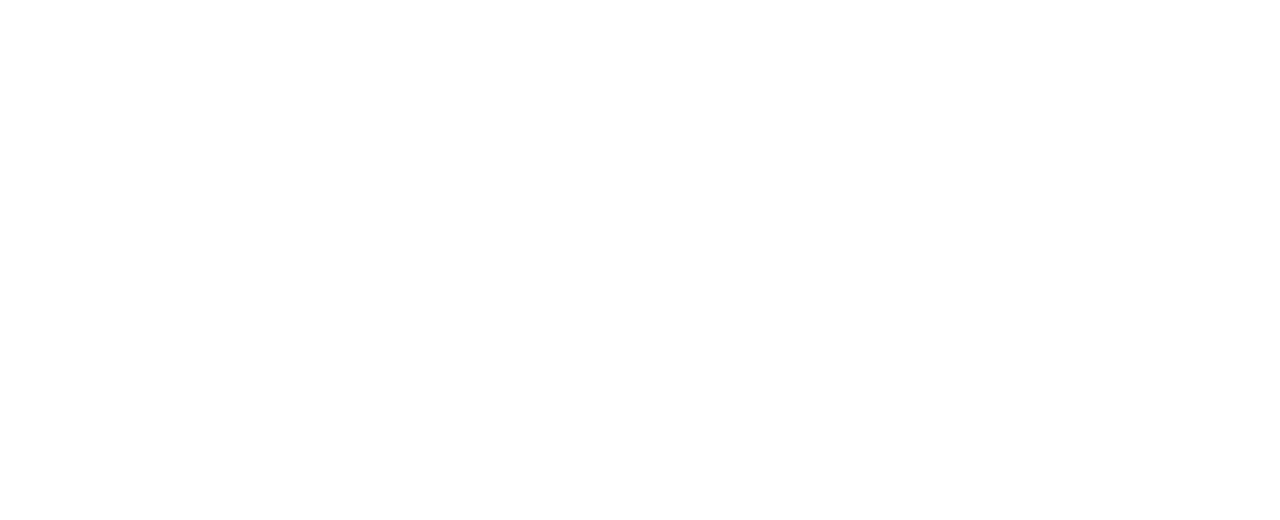
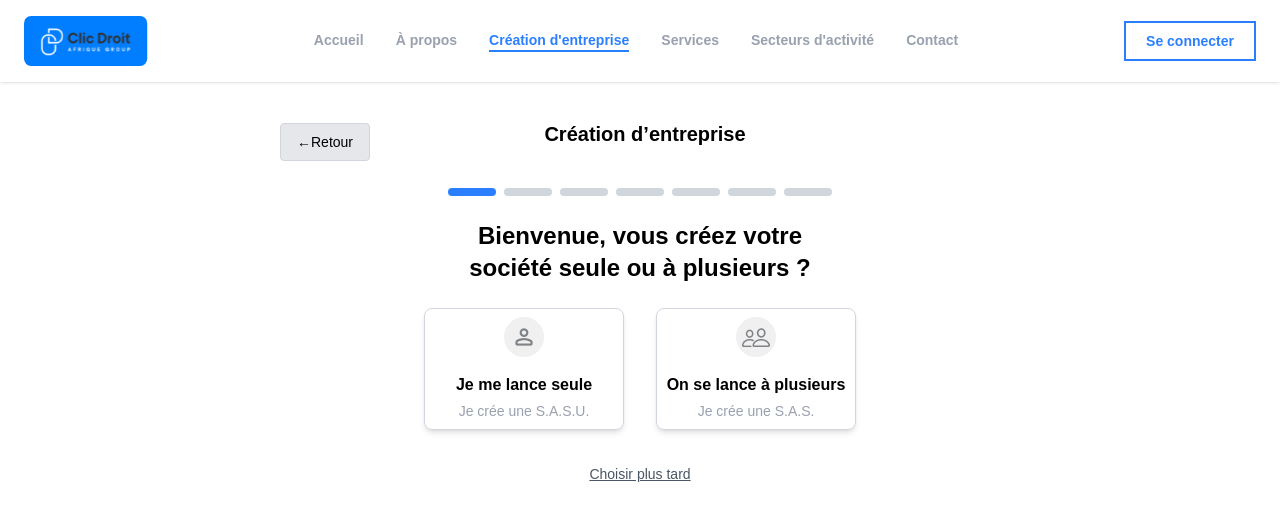
Before and after one commit to Menzamenza/clickDroit, a React (Vite) app: page /creation/propos in a window 1280 px wide. Before the commit this address had no page. Shown: the top 520 px of the page. Built offline with nearby package versions, Linux system fonts and the light colour scheme.

Commit message:
creation Entreprises etapes(2)

```diff
--- a/src/App.jsx
+++ b/src/App.jsx
@@ -3,6 +3,7 @@
 import "slick-carousel/slick/slick.css";
 import "slick-carousel/slick/slick-theme.css";
 import Home from './pages/Accueil';
+import CreationEtapes from './pages/CreationEtapes';
 
 
 
@@ -12,7 +13,7 @@
       <Routes>
         <Route path="/" element={<Home/>} />
         <Route path="/creation" element={<CreationEntreprise />} />
-        {/* <Route path="/services" element={<Services />} /> etc.pour les autres pages */}
+        <Route path="/creation/:typeId" element={<CreationEtapes />} />
       </Routes>
     </BrowserRouter>
   );
--- /dev/null
+++ b/src/components/Etapes1Creation.jsx
@@ -0,0 +1,54 @@
+import { useState } from "react";
+import seul from "../assets/seul.png";
+import plusieurs from "../assets/plusieurs.png";
+
+const Etape1 = ({ onNext, onSkip, onBack }) => {
+    const [selection, setSelection] = useState(null)
+
+    const cartes = [
+        {
+            id: "seule",
+            titre: "Je me lance seule",
+            description: "Je crée une S.A.S.U.",
+            image: seul,
+        },
+        {
+            id: "plusieurs",
+            titre: "On se lance à plusieurs",
+            description: "Je crée une S.A.S.",
+            image: plusieurs,
+        },
+    ];
+
+    return (
+        <>
+            <div>
+                <p className=" merriweather-sans text-2xl font-extrabold mb-6 text-center">
+                    Bienvenue, vous créez votre <br /> société seule ou à plusieurs ?
+                </p>
+
+                <div className="flex flex-col md:flex-row justify-center items-center md:items-stretch gap-8 mb-8">
+                    {cartes.map((carte) => (
+                        <div
+                            key={carte.id}
+
+                            onClick={() => onNext(carte.id)}
+                            className={` cursor-pointer border rounded-lg p-2 shadow-md hover:shadow-lg transition
+                                ${selection === carte.id ? "border-blue-600 ring-2 ring-blue-400" : "border-gray-300"}`}
+                            style={{ width: 200 }}>
+                            <img
+                                src={carte.image}
+                                alt={carte.titre}
+                                className=" mx-auto mb-4"
+                            />
+                            <h3 className="font-bold text-center">{carte.titre}</h3>
+                            <p className="text-center text-gray-400 mt-1 text-sm">{carte.description}</p>
+                        </div>
+                    ))}
+                </div>
+            </div>
+        </>
+    );
+};
+
+export default Etape1;
--- /dev/null
+++ b/src/components/Etapes2NomEntreprise.jsx
@@ -0,0 +1,38 @@
+import { useState } from "react";
+
+const Etape2 = ({ onNext, onSkip }) => {
+    const [nom, setNom] = useState("");
+
+    return (
+        <div >
+            <h2 className="text-xl font-semibold mb-6 text-center merriweather-sans">
+                Quel est le nom de votre entreprise
+            </h2>
+            <div className="flex flex-col items-center">
+
+                <input
+                    type="text"
+                    placeholder="Ex : Oukhiri Digital"
+                    value={nom}
+                    onChange={(e) => setNom(e.target.value)}
+                    className="w-full md:w-100 border border-gray-300 rounded-lg p-3 mb-6 placeholder:text-gray-500 placeholder:text-sm focus:outline-none focus:ring-2 focus:ring-blue-400 transition duration-200"
+                />
+
+                <p className=" text-sm bg-bleuClair p-3 rounded mb-3 w-full md:w-100">Si vous n'avez pas encore choisi ou que vous n'êtes pas sûr, vous pourrez compléter ou modifier cette information plus tard.</p>
+            </div>
+
+
+            <div className="flex justify-center">
+
+                <button
+                    className="bg-blue-600 text-white py-2 px-6 rounded disabled:opacity-50 mb-3"
+                    onClick={() => onNext({ nomEntreprise: nom })}
+                    disabled={!nom}>
+                    Suivant →
+                </button>
+            </div>
+        </div>
+    );
+};
+
+export default Etape2;
--- a/src/pages/CreationEntreprise.jsx
+++ b/src/pages/CreationEntreprise.jsx
@@ -1,4 +1,5 @@
 import { useState } from 'react';
+import { useNavigate } from 'react-router-dom';
 import Navbar from '../components/Navbar';
 import Footer from '../components/Footer';
 import creerEntrepCartes from '../CardDatas/creerEntrepData';
@@ -11,8 +12,11 @@
 const CreationEntreprise = () => {
     const [selectedCard, setSelectedCard] = useState(null);
 
+
+    const navigate = useNavigate();
     const handleSelect = (id) => {
         setSelectedCard(id);
+        navigate(`/creation/${id}`);
     };
     return (
         <>
@@ -141,13 +145,13 @@
             </section>
 
             {/* quatrieme section */}
-             <section className='px-6 my-20'>
+            <section className='px-6 my-20'>
                 <div className=' w-full md:w-2/3 mx-auto flex flex-col  justify-between items-center  my-10'>
                     <p className=' merriweather-sans text-xl md:text-4xl font-extrabold  text-center'>Choisissez la forme juridique adaptée</p>
                     <p className='text-sm md:text-lg text-center mt-4'>Découvrez les différentes structures juridiques disponibles et leurs spécificités.</p>
                 </div>
 
-               <Onglets />
+                <Onglets />
             </section>
 
             {/* formules section */}
@@ -157,7 +161,7 @@
                     <p className='text-sm md:text-lg text-center mt-4'>Des solutions à vos besoins et à votre budget</p>
                 </div>
 
-               <OngletsPacks />
+                <OngletsPacks />
             </section>
 
             {/* last but one section */}
--- /dev/null
+++ b/src/pages/CreationEtapes.jsx
@@ -0,0 +1,107 @@
+import { useState } from "react";
+import { useNavigate } from 'react-router-dom';
+import Etape1 from "../components/Etapes1Creation";
+import Etape2 from "../components/Etapes2NomEntreprise";
+// Tu pourras importer Etape3, Etape4, etc., plus tard
+import Navbar from "../components/Navbar";
+
+const CreationEtapes = () => {
+    const [etape, setEtape] = useState(1);
+    const [data, setData] = useState({
+        choixSeulOuPlusieurs: null,
+        nomEntreprise: "",
+        secteur: null,
+        situation: null,
+        dejaCree: null,
+        formule: null,
+        infosPerso: null,
+    });
+
+    const handleNext = (stepData = {}) => {
+        setData((prev) => ({ ...prev, ...stepData }));
+        setEtape((prev) => prev + 1);
+    };
+
+    const navigate = useNavigate();
+    const handlePrev = () => {
+        if (etape === 1) {
+            navigate("/creation");
+        } else {
+            setEtape((prev) => Math.max(prev - 1, 1));
+        }
+    };
+
+    const handleSkip = () => {
+        setEtape((prev) => prev + 1);
+    };
+
+    const renderProgressBar = () => {
+        const total = 7;
+        return (
+            <div className="flex justify-center gap-2 my-6">
+                {Array.from({ length: total }).map((_, i) => (
+                    <div
+                        key={i}
+                        className={`w-12 h-2 rounded ${i < etape ? "bg-blue-500" : "bg-gray-300"}`}
+                    />
+                ))}
+            </div>
+        );
+    };
+
+    return (
+        <>
+            <Navbar />
+            <div className="max-w-3xl mx-auto p-6 pt-30">
+                <div className="flex flex-col md:flex-row items-center justify-between mb-4 gap-2 md:gap-0">
+                    <button
+                        onClick={handlePrev}
+                        className="border border-gray-300 text-sm bg-gray-200 py-2 px-4 rounded hover:bg-gray-300">
+                        ←Retour
+                    </button>
+                    <p className="text-xl font-semibold text-center mb-4 text-nowrap">Création d’entreprise</p>
+
+                    <div className="hidden md:block md:w-20 " /> {/* Espace vide pour équilibrer */}
+                </div>
+                {renderProgressBar()}
+
+                {/* Rendu conditionnel des étapes */}
+                {etape === 1 && (
+                    <Etape1
+                        onNext={(choix) => handleNext({ choixSeulOuPlusieurs: choix })}
+                        onSkip={handleSkip}
+                        onBack={handlePrev}
+
+                    />
+                )}
+
+                {etape === 2 && (
+                    <Etape2
+                        nomEntreprise={data.nomEntreprise}
+                        onChange={(nom) => setData((prev) => ({ ...prev, nomEntreprise: nom }))}
+                        onNext={() => handleNext()}
+                        onSkip={handleSkip}
+                    />
+                )}
+
+                {/* Prévoir les étapes suivantes ici */}
+
+
+
+                {etape <= 7 && (
+                    <div className=" text-center">
+                        <button
+                            onClick={handleSkip}
+                            className="text-sm text-gray-600 underline">
+                            Choisir plus tard
+                        </button>
+                    </div>
+                )}
+
+                {etape > 7 && <p className="text-center text-green-600 mt-6">Merci d'avoir complété les étapes !</p>}
+            </div>
+        </>
+    );
+};
+
+export default CreationEtapes;
```
Also changed, not shown: src/assets/plusieurs.png (added), src/assets/seul.png (added).
